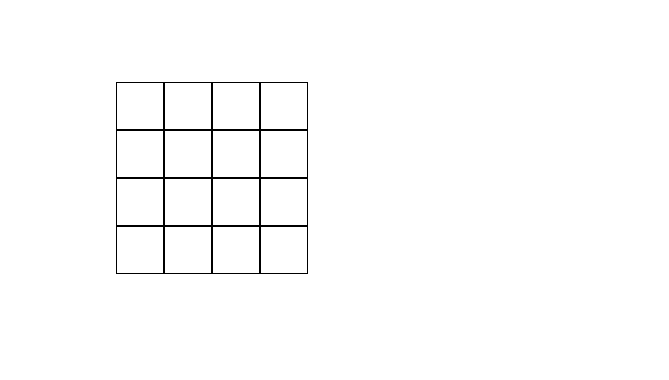
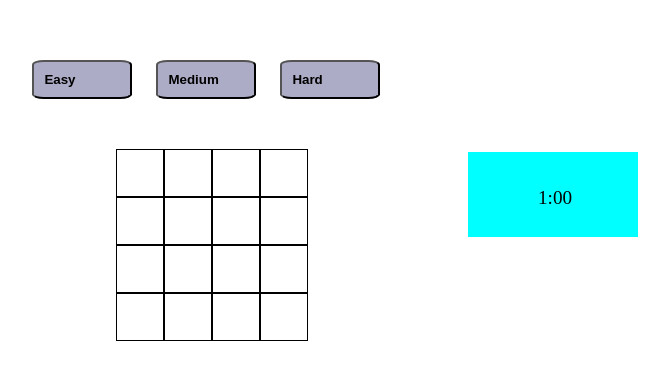
Before and after one commit to TheRudePanda/vanila-mineSweaper-JS, a plain HTML site: page index.html in a window 1280 px wide. Shown: the part 298-678 px from the top of the page, without its empty margins (428-1097 px from the left). Drawn offline with Linux system fonts and the light colour scheme.

Commit message:
UI changes

```diff
--- a/css/style.css
+++ b/css/style.css
@@ -10,7 +10,6 @@ td {
 td:hover{
   cursor:grab;
   background-color: lightblue;
-  color: lightblue;
 }
 
 table{
@@ -18,3 +17,33 @@ table{
     margin-right: auto;
     margin-top: 30%;
 }
+.timer{
+  width: 100px;
+  height: 50px;
+  background-color: aqua;
+  display: inline-flex;
+  position: absolute;
+  left: 70%;
+  top: 450px;
+  font-size: larger;
+  text-align: center;
+  padding-left: 70px;
+  padding-top: 35px;
+
+}
+
+
+.borad button{
+  margin: 10px;
+  position: relative;
+  left: 35%;
+  top: 340px;
+  background-color: rgba(86, 85, 138, 0.488);
+  display: inline-flex;
+  border-radius: 12%;
+  width: 100px;
+  text-align: auto;
+  padding: 10px;
+  font-weight: 800;
+
+}
--- a/index.html
+++ b/index.html
@@ -9,8 +9,13 @@
 </head>
 <body onload="initGame()">
     <div class="container">
-    <div class="borad">
-    <table class="game-Borad">
+        <div class="borad">
+        <button onclick="changeDifficutly(4,2)" class="difficultyLevel">Easy</button>
+        <button onclick="changeDifficutly(8,12)"class="difficultyLevel">Medium</button>
+        <button onclick="changeDifficutly(12,30)"class="difficultyLevel">Hard</button>
+        <div class="timer">1:00</div>
+        </div>
+    <table window.onclick ='startGame()' class="game-Borad">
 
     </table>
 </div>
--- a/js/main.js
+++ b/js/main.js
@@ -1,15 +1,18 @@
 'use strict'
 
 var gBoard;
-var SIZE = 4;
+var gSize = 4;
+var gMines = 2;
+
 
 function initGame(){
-    gBoard = buildBoard(SIZE,6);
+    gBoard = buildBoard(gSize,14)
     check4Neg()
     renderBoard(gBoard)
 }
 function restartGame(){
-    gBoard = buildBoard();
+    gBoard = buildBoard()
+    check4Neg()
     renderBoard(gBoard)
 
 }
@@ -50,7 +53,12 @@ function renderBoard(board) {
         strHtml += '<tr>';
         for (var j = 0; j < board.length; j++) {
             var tdId = `cell-${i}-${j}`;
-            strHtml += `<td class="${tdId}" onclick="cellClicked(this)">${setMinesNegsCount(i,j)}
+            var currCell = gBoard[i][j]
+            var isMine = currCell.isMine
+            var inCell = ''
+            if(currCell.isMine){inCell = '*'}
+            else{inCell = setMinesNegsCount(i,j)}
+            strHtml += `<td class="${tdId}" onclick="cellClicked(this)">${inCell}
             </td>`
         }
         strHtml += '</tr>';
@@ -63,8 +71,10 @@ function renderBoard(board) {
 function cellClicked(elCell) {
     var cellPos = getCellLoacation(elCell)
     console.log(cellPos)
+    console.log(gBoard[cellPos[0]][cellPos[1]])
     elCell = setMinesNegsCount(cellPos[0],cellPos[1])
     if(!gBoard[cellPos[0]][cellPos[1]].isShown){gBoard[cellPos[0]][cellPos[1]].isShown = true}
+
 
 }
 
@@ -111,9 +121,20 @@ function flagCell(elCell){
 
 
 function check4Neg(){
-    for(var i = 0; i < SIZE; i++){
-        for( var j = 0; j < SIZE; j++){
+    for(var i = 0; i < gSize; i++){
+        for( var j = 0; j < gSize; j++){
             setMinesNegsCount(i,j)
         }
     }
 }
+
+
+function changeDifficutly(size, mines){
+    gSize = size
+    gMines = mines
+    gBoard = buildBoard(gSize,gMines)
+    check4Neg()
+    renderBoard(gBoard)
+
+
+}
```
